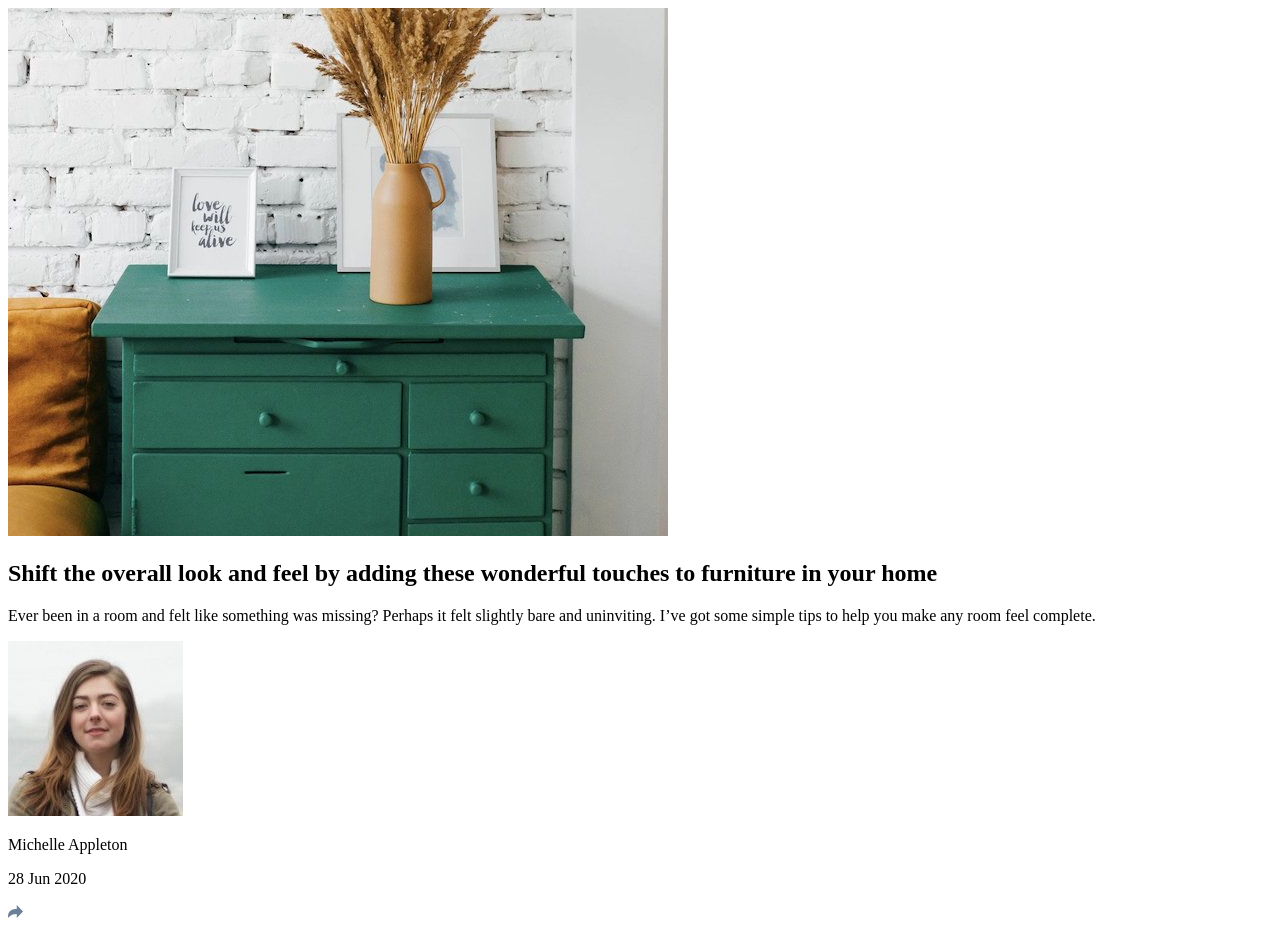
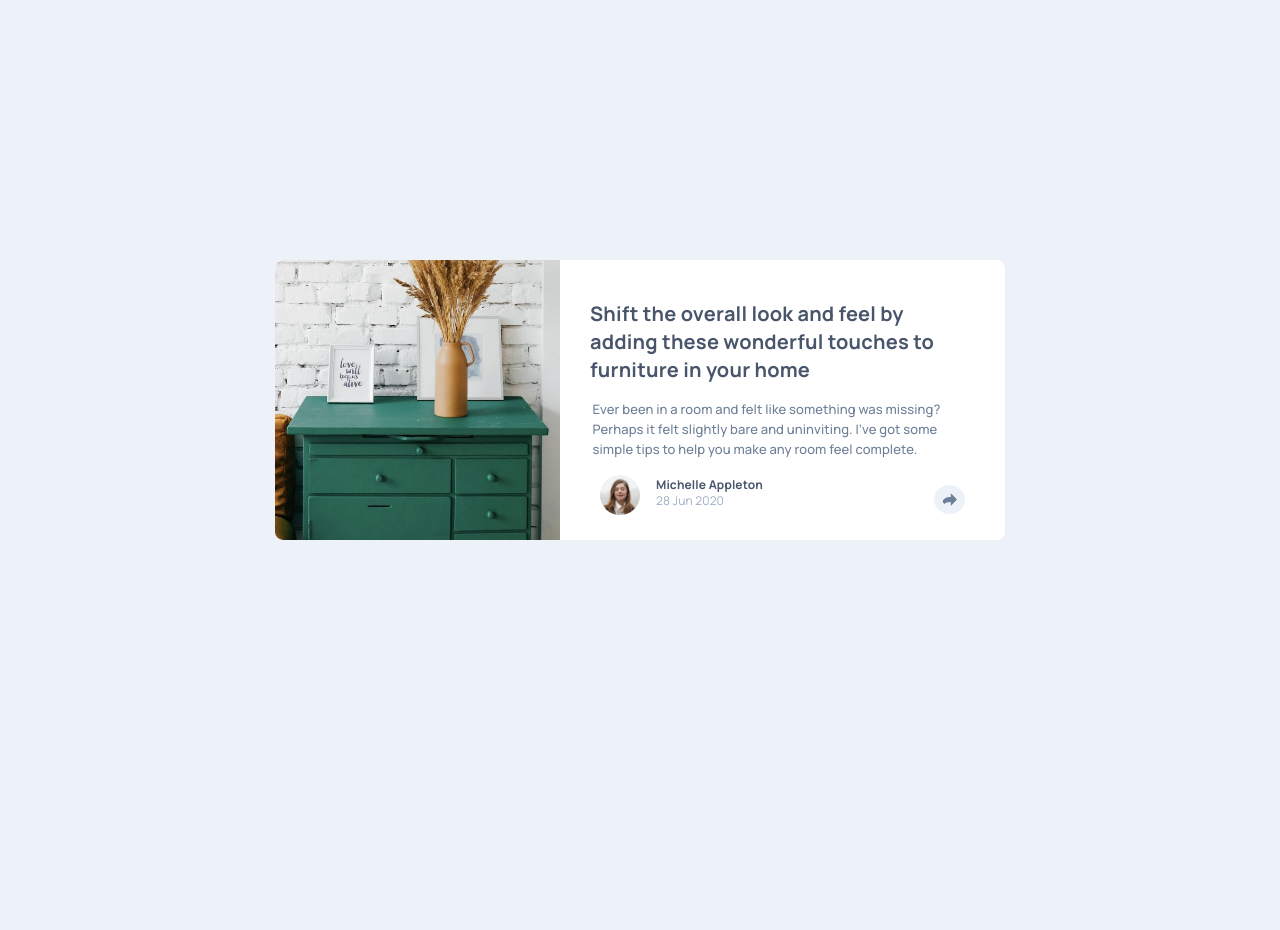
Before and after one commit to gianmromero/article-preview-component, a plain HTML site: page index.html in a window 1280 px wide. After the commit the page ends 800 px from the top, so only its background shows below. Drawn offline with Linux system fonts and the light colour scheme; a script that the page names is missing.

Commit message:
html css done

```diff
--- a/index.html
+++ b/index.html
@@ -12,12 +12,10 @@
 </head>
 <body>
   <section class="card">
-    <header class="card__header">
-      <img class="card__header-hero" src="images/drawers.jpg" alt="green table with portraits and bouquet of flowers on">
-      <h1 class="card__header-title">Shift the overall look and feel by adding these wonderful
+    <header class="card__header"></header>
+    <main class="card__content">
+      <h1 class="card__content-title">Shift the overall look and feel by adding these wonderful
         touches to furniture in your home</h1>
-    </header>
-    <main class="card__content">
       <p class="card__content-text">Ever been in a room and felt like something was missing? Perhaps
         it felt slightly bare and uninviting. I’ve got some simple tips
         to help you make any room feel complete.</p>
--- a/styles.css
+++ b/styles.css
@@ -7,3 +7,179 @@
     --light-grayish-blue: hsl(210, 46%, 95%);
 
 }
+
+*,
+*::before,
+*::after {
+    margin: 0;
+    padding: 0;
+    box-sizing: border-box;
+}
+
+body {
+    font-family: 'Manrope', sans-serif;
+    font-size: 0.8125rem;
+    display: grid;
+    place-items: center;
+    height: 100vh;
+    background-color: var(--light-grayish-blue);
+}
+
+.card {
+    width: 327px;
+    height: 512px;
+    display: grid;
+    grid-template-columns: auto;
+    grid-template-rows: auto auto auto;
+    grid-template-areas:
+    "header"
+    "content"
+    "footer";
+    background-color: white;
+    border-radius: 0.625em;
+}
+
+.card__header {
+    grid-area: header;
+    width: 327px;
+    height: 230px;
+    border-top-left-radius: 0.625em;
+    border-top-right-radius: 0.625em;
+    background: url(images/drawers.jpg);
+    background-position: center;
+    background-repeat: no-repeat;
+    background-size: cover;
+
+}
+.card__content {
+    grid-area: content;
+}
+.card__footer {
+    grid-area: footer;
+}
+
+.card__content-title {
+    font-size: 1rem;
+    font-weight: bold;
+    line-height: 1.5rem;
+    letter-spacing: 0.0125rem;
+    color: var(--very-dark-grayish-blue);
+    padding: 0 2em 0.75em 2em;
+}
+.card__content-text {
+    font-size: 0.8125rem;
+    font-weight: 500;
+    line-height: 1.25rem;
+    letter-spacing: 0.0075rem;
+    color: var(--desaturated-dark-blue);
+    padding: 0 2em 0 3em;
+}
+
+.card__footer {
+    display: grid;
+    justify-content: center;
+    align-items: center;
+    grid-template-columns: auto 1fr auto;
+    grid-template-rows: auto auto;
+    grid-template-areas:
+    "avatar name share"
+    "avatar date share";
+}
+.card__footer-avatar {
+    grid-area: avatar;
+    width: 40px;
+    height: 40px;
+    border-radius: 50%;
+    justify-self: center;
+    margin-right: 1em;
+    margin-left: 3em;
+    margin-bottom: 1.25em;
+
+}
+.card__footer-author {
+    grid-area: name;
+    font-size: 0.75rem;
+    font-weight: bold;
+    line-height: 1.25rem;
+    letter-spacing: 0.0075rem;
+    color: var(--very-dark-grayish-blue);
+
+}
+.card__footer-date {
+    grid-area: date;
+    font-size: 0.75rem;
+    font-weight: medium;
+    line-height: 1.25rem;
+    letter-spacing: 0.0075rem;
+    color: var(--grayish-blue);
+    align-self: stretch;
+    margin-top: -15px;
+}
+.card__footer-share-icon {
+    grid-area: share;
+    justify-self: center;
+    background-color: var(--light-grayish-blue);
+    border-radius: 50%;
+    padding: 0.625em;
+    margin: 0 2em 1.5em 3.6875em;
+}
+
+/*Desktop*/
+@media (min-width: 1024px) {
+   .card {
+        width: 730px;
+        height: 280px;
+        display: grid;
+        grid-template-columns: auto auto;
+        grid-template-rows: auto auto auto;
+        grid-template-areas:
+        "header content"
+        "header content"
+        "header info";
+   }
+   .card__header {
+        grid-area: header;
+        width: 285px;
+        height: 280px;
+        border-radius: 0.625em 0 0 0.625em;
+   }
+   .card__content-title {
+        font-size: 1.25rem;
+        line-height: 1.75rem;
+        padding: 2em 1.5em 0.75em 1.5em;
+   }
+   .card__content-text {
+        padding: 0 2.5em 1.25em 2.5em;
+   }
+   .card__footer {
+        grid-area: info;
+        justify-content: center;
+        align-items: center;
+        grid-template-columns: auto 1fr auto;
+        grid-template-rows: auto auto;
+        grid-template-areas:
+        "right author left"
+        "right date left";
+   }
+   .card__footer-avatar {
+        grid-area: right;
+        margin-left: 40px;
+        margin-right: 16px;
+        margin-bottom: 32px;
+   }
+   .card__footer-author {
+        grid-area: author;
+        align-self: stretch;
+
+   }
+   .card__footer-date {
+        grid-area: date;
+        margin-top: -30px;
+   }
+   .card__footer-share-icon {
+        grid-area: left;
+        margin-right: 40px;
+        margin-bottom: 24px;
+   }
+
+}
```
